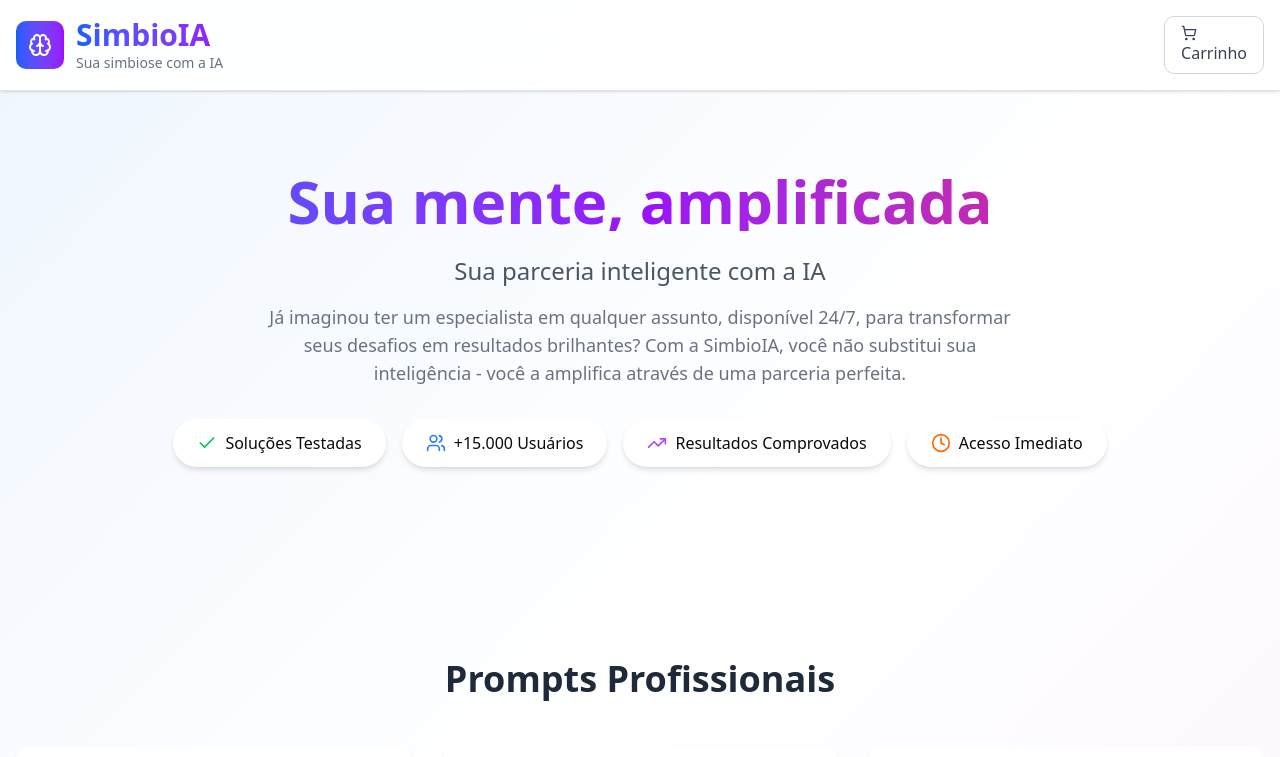
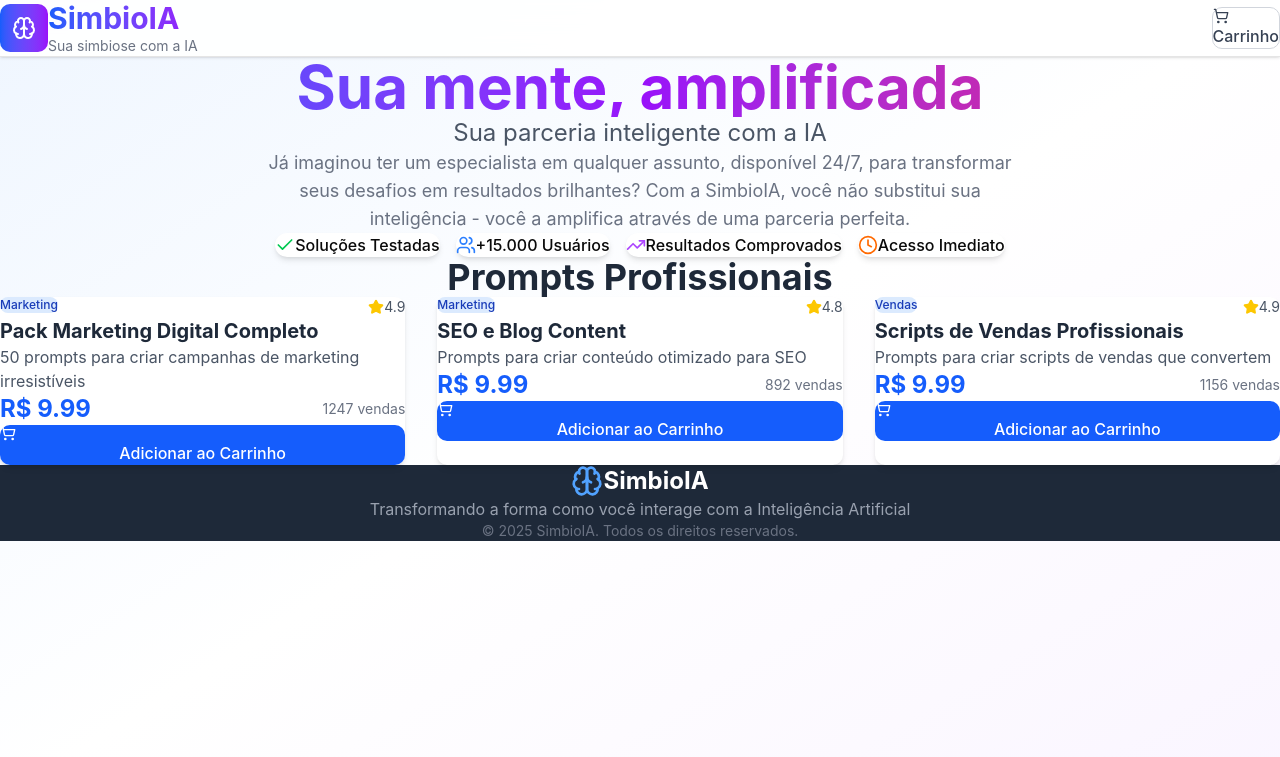
Before and after one commit to mateustpignata/simbioia-website, a React (Vite) app: page / in a window 1280 px wide. Shown: the top 757 px of the page. Built offline with nearby package versions, Linux system fonts and the light colour scheme.

Commit message:
Update index.css

```diff
--- a/src/index.css
+++ b/src/index.css
@@ -0,0 +1,21 @@
+@tailwind base;
+@tailwind components;
+@tailwind utilities;
+
+* {
+  margin: 0;
+  padding: 0;
+  box-sizing: border-box;
+}
+
+body {
+  font-family: -apple-system, BlinkMacSystemFont, 'Segoe UI', 'Roboto', 'Oxygen',
+    'Ubuntu', 'Cantarell', 'Fira Sans', 'Droid Sans', 'Helvetica Neue',
+    sans-serif;
+  -webkit-font-smoothing: antialiased;
+  -moz-osx-font-smoothing: grayscale;
+}
+
+#root {
+  min-height: 100vh;
+}
```
